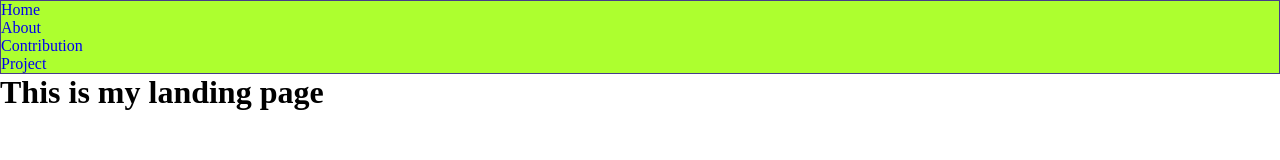
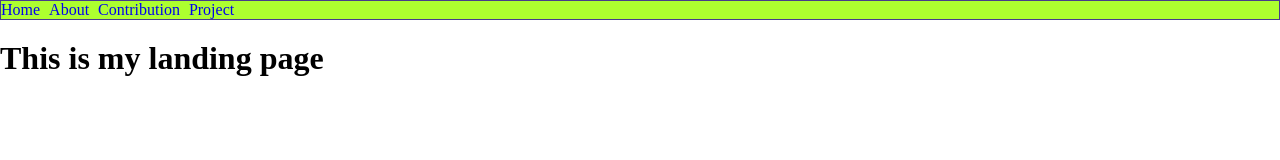
Before and after one commit to sumanta-k/portfolio, a plain HTML site: page index.html in a window 1280 px wide. Drawn offline with Linux system fonts and the light colour scheme.

Commit message:
Customize navbar and will Add margin-bottom:20px and margin-right:5px beween <a>

```diff
--- a/index.html
+++ b/index.html
@@ -7,7 +7,7 @@
     </head>
     <body>
         <section>
-            <nav>
+            <nav class="topnav">
                 <ul>
                     <li><a href="#"> Home </a></li>
                     <li><a href="#">About</a></li>
--- a/style.css
+++ b/style.css
@@ -3,11 +3,17 @@
     padding: 0;
 }
 
-nav {
+nav ul {
     background-color: greenyellow;
     border: 1px solid darkslateblue;
+    margin-bottom: 20px;
+}
+
+nav ul li {
+    display: inline-block;
 }
 
 nav ul li a {
     text-decoration: none;
+    margin-right: 5px;
 }
```
